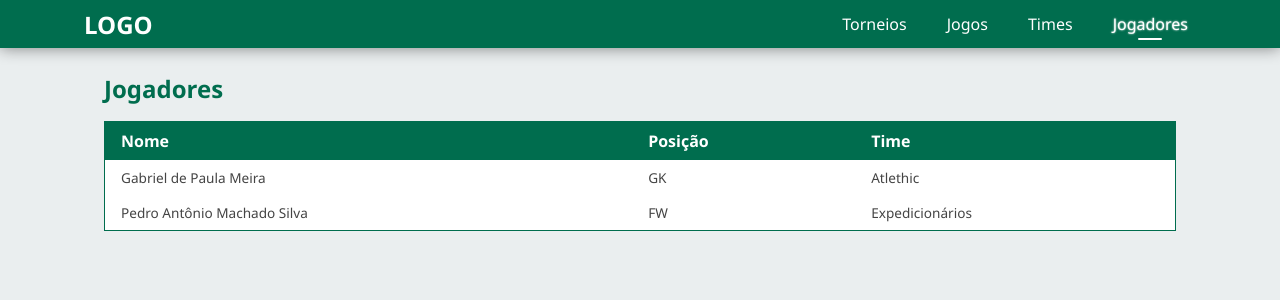
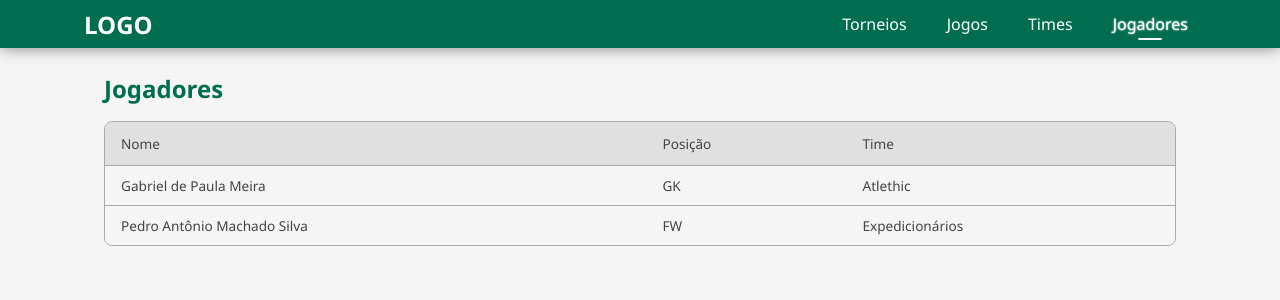
Before and after one commit to gabriel-dp/Brascode, a React (Vite) app: page /jogadores in a window 1280 px wide. Shown: the top 300 px of the page. Built offline with nearby package versions, Linux system fonts and the light colour scheme.

Commit message:
:art: Update DataTable layout

```diff
--- a/src/components/DataTable/styles.ts
+++ b/src/components/DataTable/styles.ts
@@ -2,26 +2,30 @@ import styled from "styled-components";
 
 export const TableContainer = styled.table`
 	width: 100%;
-	border: 1px solid ${(props) => props.theme.primary};
+	border: 1px solid ${(props) => props.theme.gray};
 	border-spacing: 0;
+	border-radius: 0.5rem;
+	overflow: hidden;
+
+	font-size: 0.85rem;
+	color: ${(props) => props.theme.text};
 
 	thead {
+		background-color: ${(props) => props.theme.background2};
+
 		th {
-			font-size: 1rem;
-			padding: 0.5rem 1rem;
-			background-color: ${(props) => props.theme.primary};
-			color: ${(props) => props.theme.primaryText};
+			padding: 0.75rem 1rem;
+			font-weight: normal;
 			text-align: left;
 		}
 	}
 
 	tbody {
-		background-color: ${(props) => props.theme.white};
-
-		font-size: 0.85rem;
+		background-color: ${(props) => props.theme.background};
 
 		td {
-			padding: 0.5rem 1rem;
+			padding: 0.625rem 1rem;
+			border-top: 1px solid ${(props) => props.theme.gray};
 		}
 	}
 `;
--- a/src/components/Navbar/index.tsx
+++ b/src/components/Navbar/index.tsx
@@ -1,7 +1,7 @@
 import { useState } from "react";
-
 import { Link, NavLink } from "react-router-dom";
 import { MdMenu, MdOutlineClose } from "react-icons/md";
+
 import { NavContainer, NavHome, MenuIconContainer, NavWrapper } from "./styles";
 
 export default function Navbar() {
--- a/src/styles/themes.ts
+++ b/src/styles/themes.ts
@@ -16,10 +16,10 @@ export const DefaultTheme: ThemeType = {
 	primary: "#006D4E",
 	primaryText: "#FFFFFF",
 	secondary: "#0978DD",
-	background: "#EAEEEf",
-	background2: "#CCCCCC",
+	background: "#F5F5F5",
+	background2: "#E0E0E0",
 	text: "#444444",
 	white: "#FFFFFF",
-	gray: "#727376",
+	gray: "#AAAAAA",
 	black: "#373435",
 };
```
